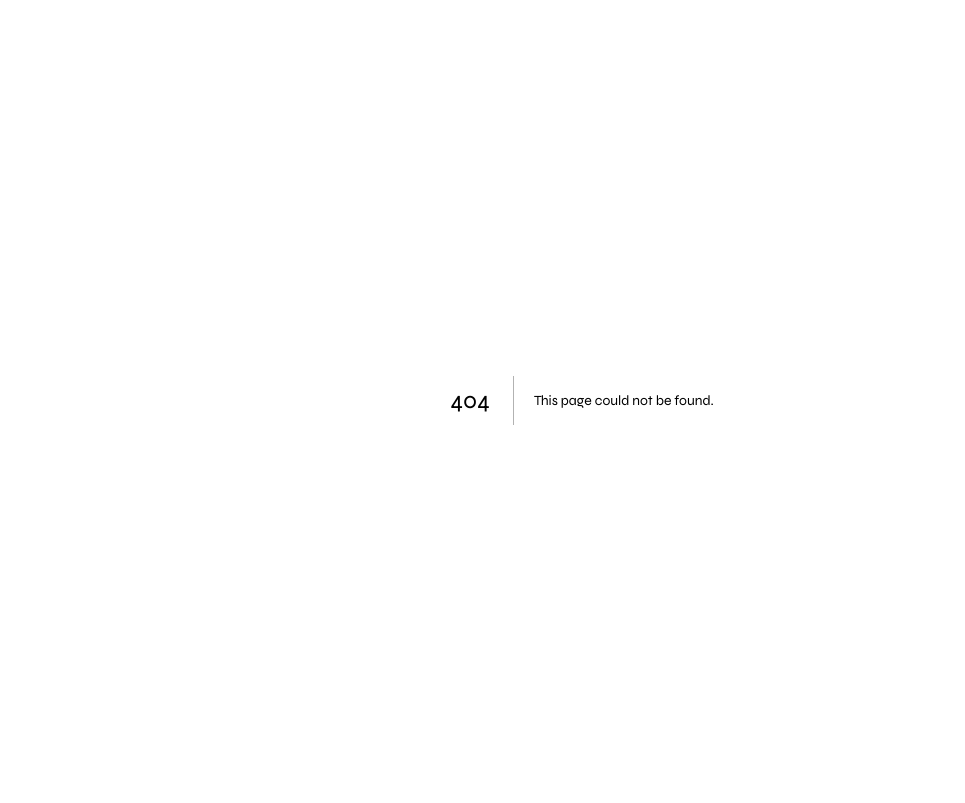
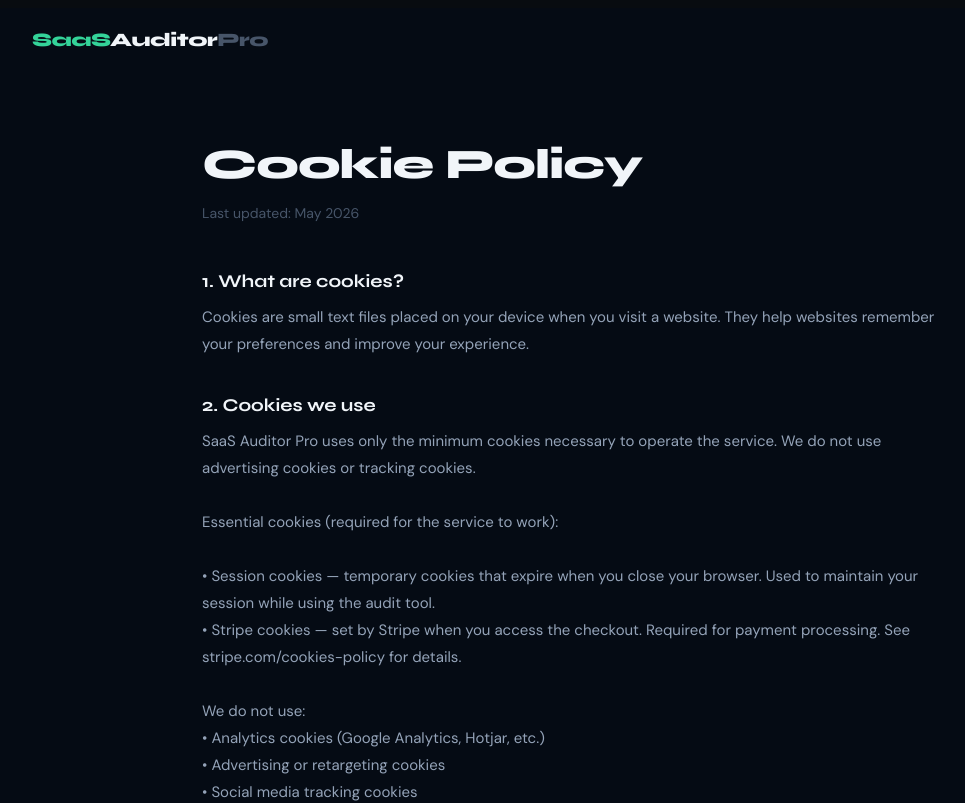
Before and after one commit to SaasAuditorPro/saas-auditor-pro, a Next.js app in the folder saas-auditor-pro/: page /privacy/saas-auditor-pro/app/terms/saas-auditor-pro/app/cookies in a window 1280 px wide. Before the commit this address had no page. Shown: the top 803 px of the page, without its empty margins (58-1023 px from the left). Built offline with nearby package versions, Linux system fonts and the light colour scheme.

Commit message:
Create page.tsx
cookies page

```diff
--- /dev/null
+++ b/saas-auditor-pro/app/privacy/saas-auditor-pro/app/terms/saas-auditor-pro/app/cookies/page.tsx
@@ -0,0 +1,40 @@
+import Link from "next/link";
+
+const s = {
+  bg: "#050b14", border: "rgba(96,165,250,0.1)",
+  green: "#34d399", text: "#f1f5f9", sub: "#94a3b8", dim: "#475569",
+};
+
+export default function CookiesPage() {
+  return (
+    <main style={{ minHeight: "100vh", background: s.bg, color: s.text }}>
+      <nav style={{ display: "flex", alignItems: "center", justifyContent: "space-between", padding: "20px 32px", maxWidth: "1100px", margin: "0 auto" }}>
+        <Link href="/" style={{ fontFamily: "Syne, sans-serif", fontWeight: 800, fontSize: "19px", textDecoration: "none", letterSpacing: "-0.5px" }}>
+          <span style={{ color: s.green }}>SaaS</span><span style={{ color: s.text }}>Auditor</span><span style={{ color: s.dim }}>Pro</span>
+        </Link>
+      </nav>
+      <div style={{ maxWidth: "760px", margin: "0 auto", padding: "40px 24px 80px" }}>
+        <h1 style={{ fontFamily: "Syne, sans-serif", fontWeight: 800, fontSize: "clamp(28px, 5vw, 42px)", color: s.text, letterSpacing: "-1px", marginBottom: "8px" }}>Cookie Policy</h1>
+        <p style={{ fontFamily: "DM Sans, sans-serif", color: s.dim, fontSize: "14px", marginBottom: "48px" }}>Last updated: May 2026</p>
+
+        {[
+          { title: "1. What are cookies?", body: `Cookies are small text files placed on your device when you visit a website. They help websites remember your preferences and improve your experience.` },
+          { title: "2. Cookies we use", body: `SaaS Auditor Pro uses only the minimum cookies necessary to operate the service. We do not use advertising cookies or tracking cookies.\n\nEssential cookies (required for the service to work):\n\n• Session cookies — temporary cookies that expire when you close your browser. Used to maintain your session while using the audit tool.\n• Stripe cookies — set by Stripe when you access the checkout. Required for payment processing. See stripe.com/cookies-policy for details.\n\nWe do not use:\n• Analytics cookies (Google Analytics, Hotjar, etc.)\n• Advertising or retargeting cookies\n• Social media tracking cookies` },
+          { title: "3. Third-party cookies", body: `Stripe, our payment processor, may set cookies when you visit our checkout page. These are governed by Stripe's cookie policy at stripe.com/cookies-policy.\n\nVercel, our hosting provider, may set performance cookies. These are governed by Vercel's privacy policy at vercel.com/legal/privacy-policy.` },
+          { title: "4. Managing cookies", body: `You can control and delete cookies through your browser settings. Please note that disabling essential cookies may affect the functionality of the service.\n\nHow to manage cookies in common browsers:\n• Chrome: Settings → Privacy and Security → Cookies\n• Safari: Preferences → Privacy → Manage Website Data\n• Firefox: Settings → Privacy & Security → Cookies\n• Edge: Settings → Privacy → Cookies` },
+          { title: "5. Changes to this policy", body: `We may update this policy if we add new features that require additional cookies. We will update the "last updated" date above when we do.` },
+          { title: "6. Contact", body: `Questions about our use of cookies: hello@saasauditorpro.com` },
+        ].map((s2, i) => (
+          <div key={i} style={{ marginBottom: "36px" }}>
+            <h2 style={{ fontFamily: "Syne, sans-serif", fontWeight: 700, fontSize: "18px", color: s.text, marginBottom: "12px" }}>{s2.title}</h2>
+            <div style={{ fontFamily: "DM Sans, sans-serif", color: s.sub, fontSize: "15px", lineHeight: 1.8, whiteSpace: "pre-line" }}>{s2.body}</div>
+          </div>
+        ))}
+
+        <div style={{ borderTop: `1px solid ${s.border}`, paddingTop: "32px", marginTop: "48px" }}>
+          <Link href="/" style={{ fontFamily: "DM Sans, sans-serif", color: s.green, textDecoration: "none", fontSize: "14px" }}>← Back to home</Link>
+        </div>
+      </div>
+    </main>
+  );
+}
```
